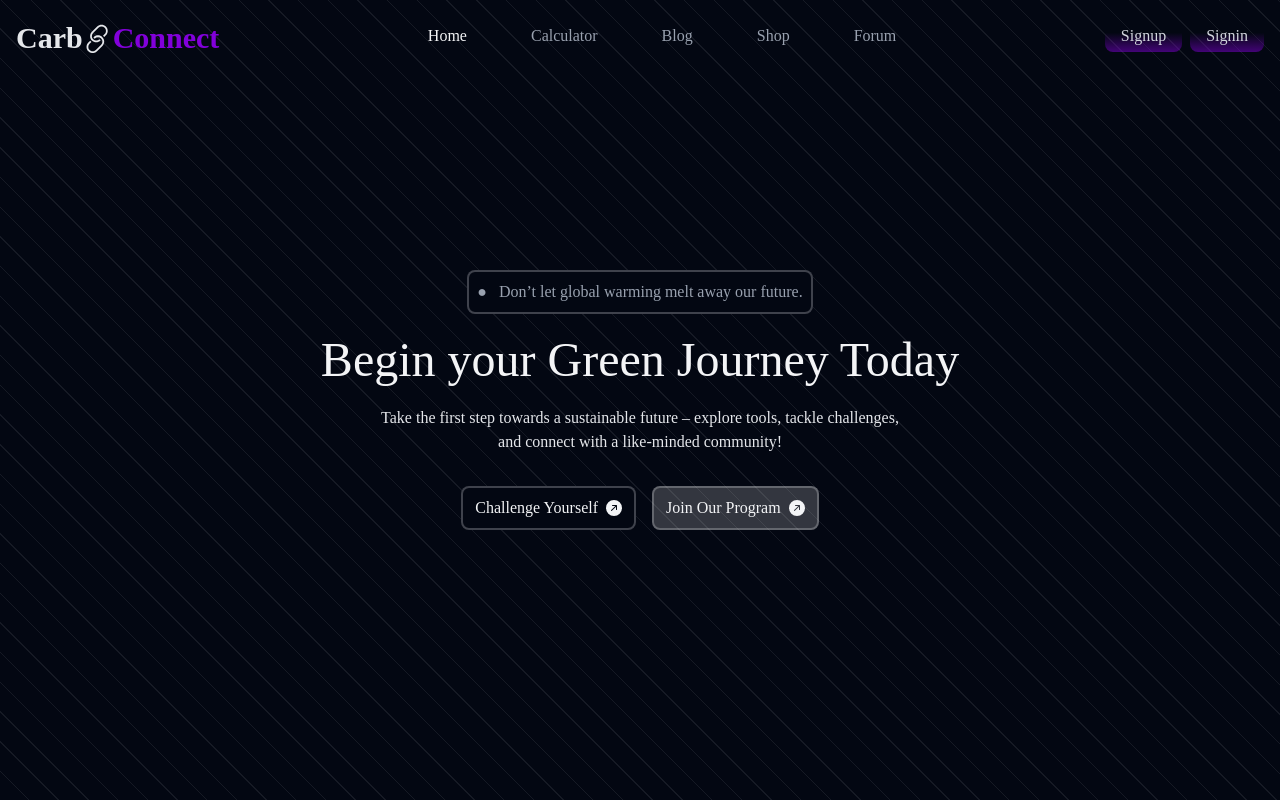
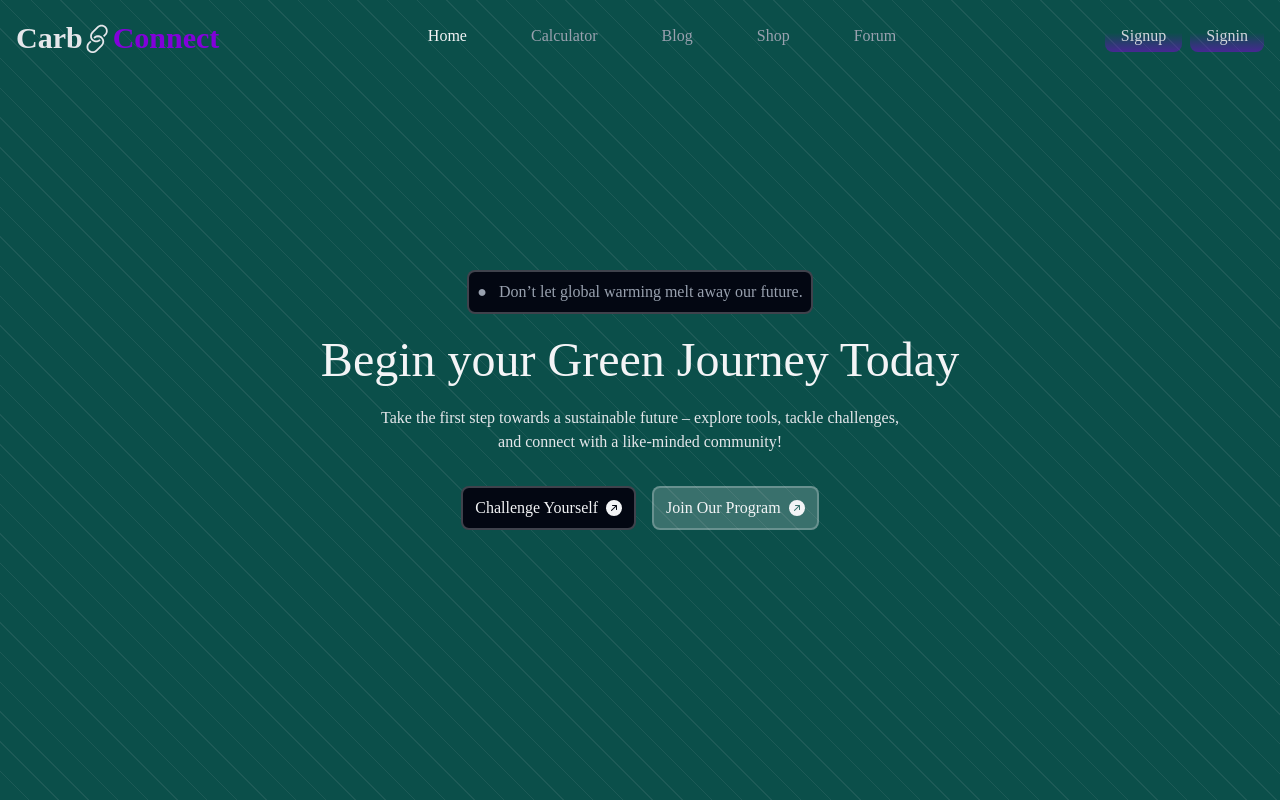
Before and after one commit to pixelPicker/carbconnect, a React (Vite) app: page / in a window 1280 px wide. Built offline with nearby package versions, Linux system fonts and the light colour scheme; no server answers; a web font is replaced by a local one.

Commit message:
remved supabase from app

```diff
--- a/src/pages/Home.jsx
+++ b/src/pages/Home.jsx
@@ -4,16 +4,24 @@
 
 function Home() {
   return (
-    <section className="flex flex-col font-Outfit justify-center items-center w-full bg-striped min-h-screen text-gray-100 bg-gray-950 ">
-      <p className="text-center border-[2px] border-gray-100/25 bg-gray-950 text-gray-400 !p-2 rounded-lg">&#9679;&ensp; Don’t let global warming melt away our future.</p>
-      <h1 className="text-center text-5xl !my-4 font-OutfitBold leading-15 text">Begin your Green Journey Today</h1>
-      <p className="text-center text-gray-200 !mb-8">Take the first step towards a sustainable future – explore tools, tackle challenges,<br />and connect with a like-minded community!</p>
-      <div className="flex gap-4">
-        <Link className="flex items-center cursor-pointer gap-2 !py-2 !px-3 border-[2px] border-gray-100/25 hover:bg-gray-900 active:bg-gray-800 bg-gray-950 rounded-lg">Challenge Yourself <BsArrowUpRightCircleFill /></Link>
-        <Link className="flex items-center cursor-pointer gap-2 !py-2 !px-3 border-[2px] border-gray-100/25 hover:bg-gray-100/30 active:bg-gray-100/40 bg-gray-100/20 rounded-lg">Join Our Program <BsArrowUpRightCircleFill /></Link>
-      </div>
-    </section>
+    <Hero />
   );
 }
 
 export default Home;
+
+const Hero = () => {
+  return (
+    <>
+      <section className="flex flex-col font-Outfit justify-center items-center w-full bg-striped min-h-screen text-gray-100 bg-teal-900 ">
+        <p className="text-center border-[2px] border-gray-100/25 bg-gray-950 text-gray-400 !p-2 rounded-lg">&#9679;&ensp; Don’t let global warming melt away our future.</p>
+        <h1 className="text-center text-5xl !my-4 font-OutfitBold leading-15 text">Begin your Green Journey Today</h1>
+        <p className="text-center text-gray-200 !mb-8">Take the first step towards a sustainable future – explore tools, tackle challenges,<br />and connect with a like-minded community!</p>
+        <div className="flex gap-4">
+          <Link className="flex items-center cursor-pointer gap-2 !py-2 !px-3 border-[2px] border-gray-100/25 hover:bg-gray-900 active:bg-gray-800 bg-gray-950 rounded-lg">Challenge Yourself <BsArrowUpRightCircleFill /></Link>
+          <Link className="flex items-center cursor-pointer gap-2 !py-2 !px-3 border-[2px] border-gray-100/25 hover:bg-gray-100/30 active:bg-gray-100/40 bg-gray-100/20 rounded-lg">Join Our Program <BsArrowUpRightCircleFill /></Link>
+        </div>
+      </section>
+    </>
+  )
+}
```
Also changed, not shown: 2 other files (tests, documents, lock files or other folders).
